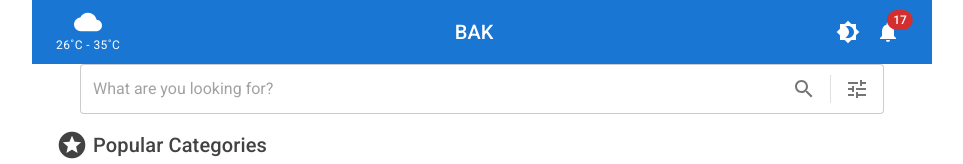
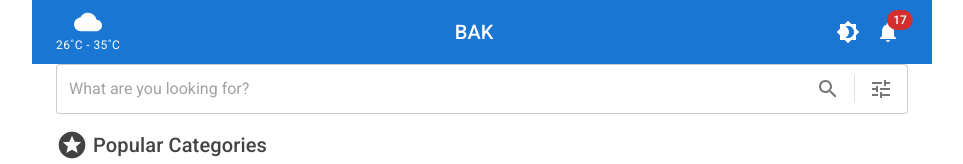
Before and after one commit to Dev-BhoneAK/ttm-material-ui, a React (Create React App) app: page / in a window 1280 px wide. Shown: the top 164 px of the page, without its empty margins (158-1121 px from the left). Built offline with nearby package versions, Linux system fonts and the light colour scheme; no server answers.

Commit message:
fix: add section spacing in each section

```diff
--- a/src/components/SearchBox/index.js
+++ b/src/components/SearchBox/index.js
@@ -5,11 +5,11 @@ import IconButton from "@mui/material/IconButton";
 import SearchIcon from "@mui/icons-material/Search";
 import Divider from "@mui/material/Divider";
 import TuneIcon from "@mui/icons-material/Tune";
-import { Container, Box } from "@mui/material";
+import { Box } from "@mui/material";
 
-export default function SearchBox() {
+export default function SearchBox({ sectionSpacing }) {
   return (
-    <Container>
+    <Box sx={{ ...sectionSpacing }}>
       <Paper
         component="form"
         sx={{
@@ -34,6 +34,6 @@ export default function SearchBox() {
           <TuneIcon />
         </IconButton>
       </Paper>
-    </Container>
+    </Box>
   );
 }
```
